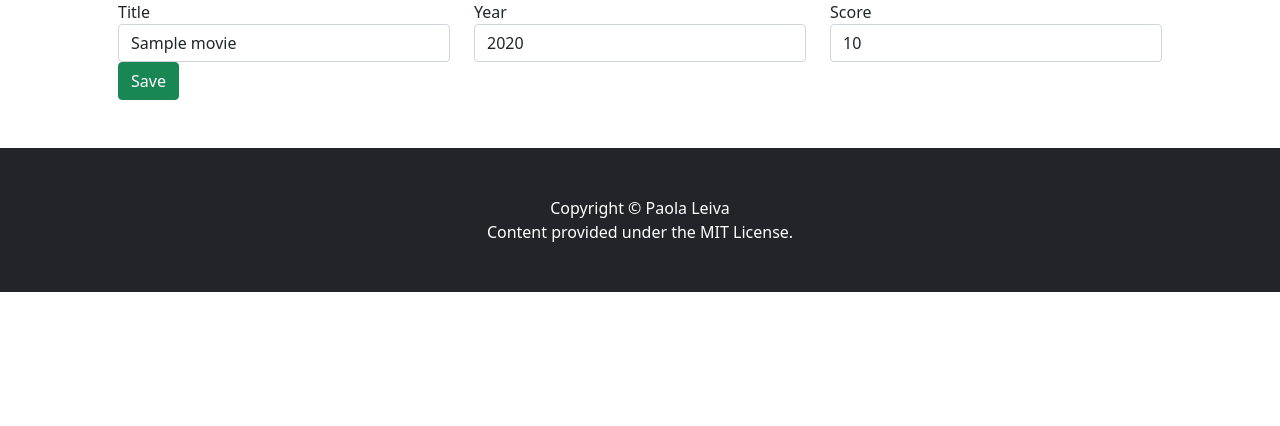
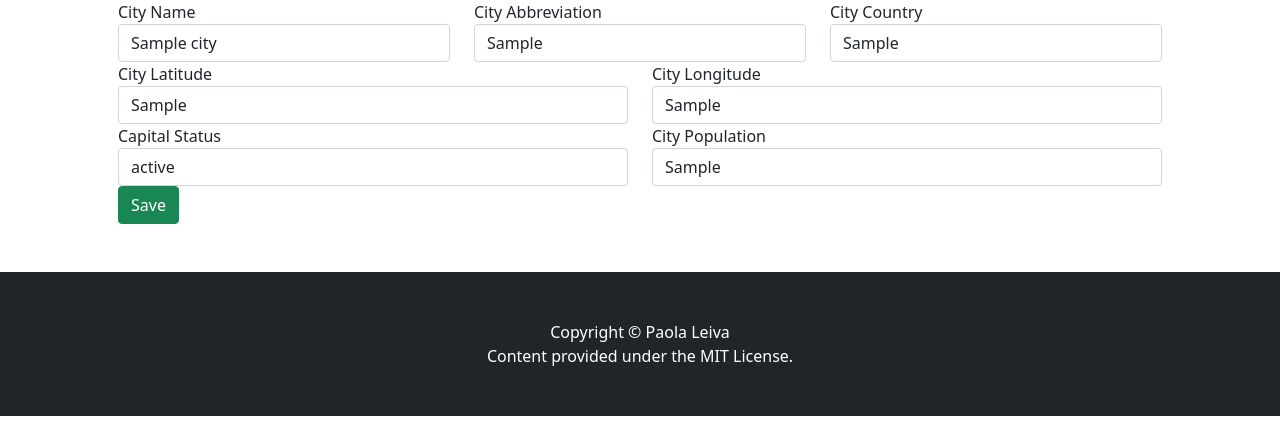
Before and after one commit to leivapaola/WebApplicationPart3, a Flask app: template app/templates/edit.html in a window 1280 px wide. Shown: the part 56-482 px from the top of the page. Run offline with Flask 2, Linux system fonts and the light colour scheme; the template is opened without the code that fills it: most values are stand-ins (such as "Sample title", 1, 10 or a date in 2020).

Commit message:
Fix | Updated edit

```diff
--- a/app/templates/edit.html
+++ b/app/templates/edit.html
@@ -1,24 +1,44 @@
 {% extends "layout.html" %}
 {% block content %}
-    <form action="/edit/{{ movie.id }}" method="post">
+<form action="/edit/{{city.id}}" method="post">
     <div class="row">
         <div class="col">
-                <label for="fldTitle">Title</label>
-                <input id="fldTitle" type="text" class="form-control" placeholder="Title" name="fldTitle"
-                       value="{{ movie.Title }}">
+            <label for="fldName">City Name</label>
+            <input id="fldName" type="text" class="form-control" placeholder="City Name" name="fldName" value="{{city.fldName}}">
         </div>
         <div class="col">
-                <label for="fldYear">Year</label>
-                <input id="fldYear" type="text" class="form-control" placeholder="Year" name="fldYear"
-                       value="{{ movie.Year }}">
+            <label for="fldAbbreviation">City Abbreviation</label>
+            <input id="fldAbbreviation" type="text" class="form-control" placeholder="City Abbreviation"
+                   name="fldAbbreviation" value="{{city.fldAbbreviation}}">
         </div>
         <div class="col">
-                <label for="fldScore">Score</label>
-                <input id="fldScore" type="text" class="form-control" placeholder="Score" name="fldScore"
-                       value="{{ movie.Score }}">
+            <label for="fldCountry">City Country</label>
+            <input id="fldCountry" type="text" class="form-control" placeholder="City Country" name="fldCountry" value="{{city.fldCountry}}">
         </div>
     </div>
 
+    <div class="row">
+        <div class="col">
+            <label for="fldLat">City Latitude</label>
+            <input id="fldLat" type="text" class="form-control" placeholder="City Latitude" name="fldLat" value="{{city.fldLat}}">
+        </div>
+        <div class="col">
+            <label for="fldlong">City Longitude</label>
+            <input id="fldlong" type="text" class="form-control" placeholder="City Longitude" name="fldLong" value="{{city.fldLong}}">
+        </div>
+    </div>
+    <div class="row">
+        <div class="col">
+            <label for="fldCapitalStatus">Capital Status</label>
+
+            <input id="fldCapitalStatus" type="text" class="form-control" placeholder="Capital Status"
+                   name="fldCapitalStatus" value="{{city.fldCapitalStatus}}">
+        </div>
+        <div class="col">
+            <label for="fldPopulation">City Population</label>
+            <input id="fldPopulation" type="text" class="form-control" placeholder="Population" name="fldPopulation" value="{{city.fldPopulation}}">
+        </div>
+    </div>
     <button type="submit" class="btn btn-success">Save</button>
 
 </form>
```
Lines whose indentation alone changed are shown as unchanged.
